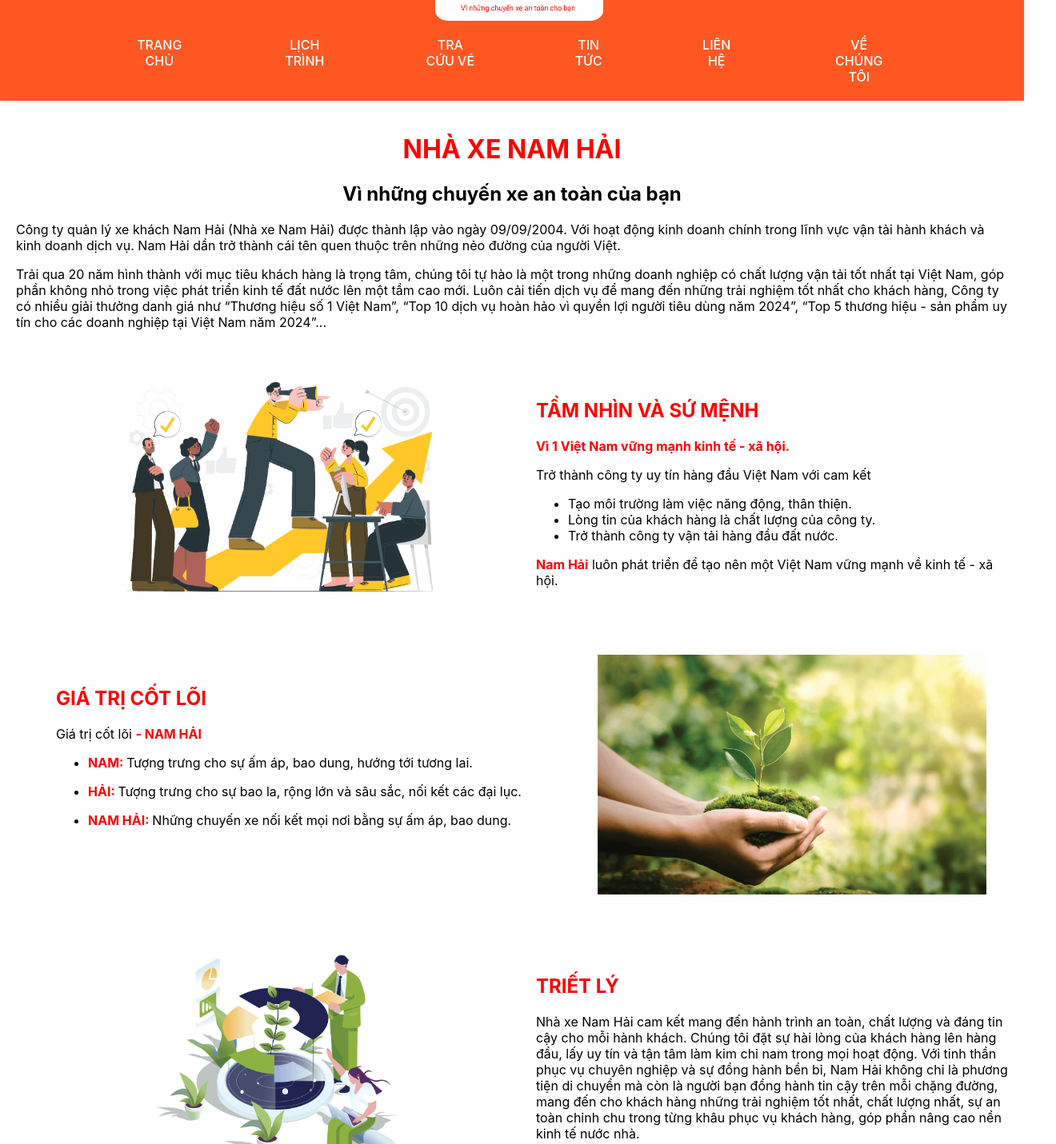
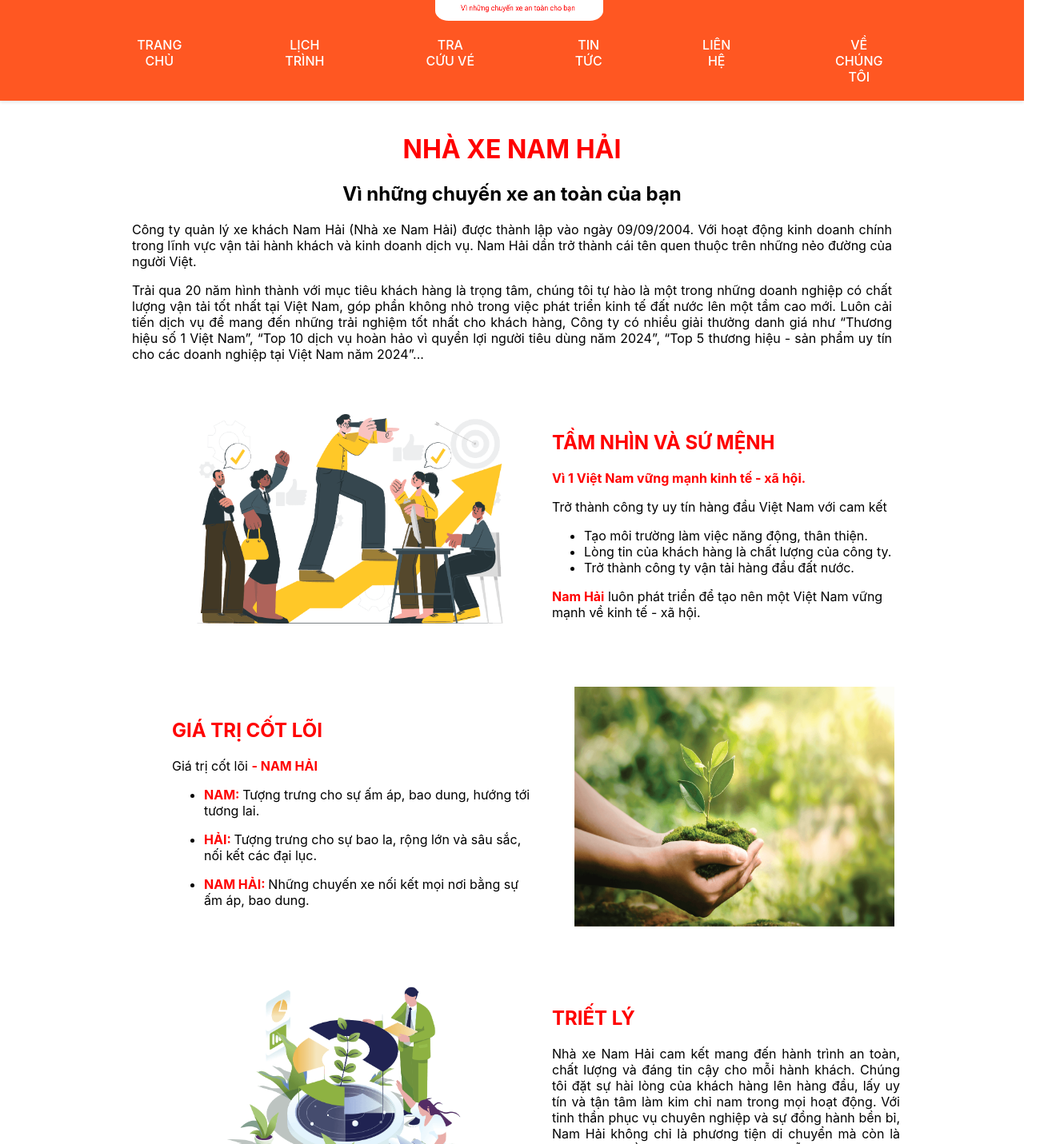
Before and after one commit to karuto1311/cnpm-, a React (Vite) app in the folder WebXeKhach/: page /about in a window 1280 px wide. Shown: the part 144-1575 px from the top of the page at 80% size, 1320 px wide, since content can reach past the window. Built offline with nearby package versions, Linux system fonts and the light colour scheme.

Commit message:
update about+contact

```diff
--- a/WebXeKhach/src/Components/AboutContent.jsx
+++ b/WebXeKhach/src/Components/AboutContent.jsx
@@ -12,8 +12,8 @@
         <h1 style={{color:'#FF0000'}}>NHÀ XE NAM HẢI</h1>
         <h2>Vì những chuyến xe an toàn của bạn</h2>
           <div className="intro.content" style={{textAlign:'start'}}>
-              <p>Công ty quản lý xe khách Nam Hải (Nhà xe Nam Hải) được thành lập vào ngày 09/09/2004. Với hoạt động kinh doanh chính trong lĩnh vực vận tải hành khách và kinh doanh dịch vụ. Nam Hải dần trở thành cái tên quen thuộc trên những nẻo đường của người Việt. </p>
-              <p>Trải qua 20 năm hình thành với mục tiêu khách hàng là trọng tâm, chúng tôi tự hào là một trong những doanh nghiệp có chất lượng vận tải tốt nhất tại Việt Nam, góp phần không nhỏ trong việc phát triển kinh tế đất nước lên một tầm cao mới. Luôn cải tiến dịch vụ để mang đến những trải nghiệm tốt nhất cho khách hàng, Công ty có nhiều giải thưởng danh giá như “Thương hiệu số 1 Việt Nam”, “Top 10 dịch vụ hoàn hảo vì quyền lợi người tiêu dùng năm 2024”, “Top 5 thương hiệu - sản phẩm uy tín cho các doanh nghiệp tại Việt Nam năm 2024”...</p>
+              <p style={{textAlign:'justify'}}>Công ty quản lý xe khách Nam Hải (Nhà xe Nam Hải) được thành lập vào ngày 09/09/2004. Với hoạt động kinh doanh chính trong lĩnh vực vận tải hành khách và kinh doanh dịch vụ. Nam Hải dần trở thành cái tên quen thuộc trên những nẻo đường của người Việt. </p>
+              <p style={{textAlign:'justify'}}>Trải qua 20 năm hình thành với mục tiêu khách hàng là trọng tâm, chúng tôi tự hào là một trong những doanh nghiệp có chất lượng vận tải tốt nhất tại Việt Nam, góp phần không nhỏ trong việc phát triển kinh tế đất nước lên một tầm cao mới. Luôn cải tiến dịch vụ để mang đến những trải nghiệm tốt nhất cho khách hàng, Công ty có nhiều giải thưởng danh giá như “Thương hiệu số 1 Việt Nam”, “Top 10 dịch vụ hoàn hảo vì quyền lợi người tiêu dùng năm 2024”, “Top 5 thương hiệu - sản phẩm uy tín cho các doanh nghiệp tại Việt Nam năm 2024”...</p>
           </div>
           <div className="body-content">
             <div className="body-image"><img src={about1} height="100%"></img></div>
@@ -39,13 +39,13 @@
               <li><p><a style={{color:'#FF0000', fontWeight:'bold'}}>NAM HẢI: </a>Những chuyến xe nối kết mọi nơi bằng sự ấm áp, bao dung.</p></li>
             </ul>
             </div>
-            <div className="body-image"><img src={about2} height="100%" ></img></div>
+            <div className="body-image"><img src={about2} height="100%" width={400}></img></div>
           </div>
           <div className="body-content">
             <div className="body-image"><img src={about3} height="100%"></img></div>
             <div className="body-text">
             <h2 style={{ color:'#FF0000'}}>TRIẾT LÝ</h2>
-              <p>Nhà xe Nam Hải cam kết mang đến hành trình an toàn, chất lượng và đáng tin cậy cho mỗi hành khách. Chúng tôi đặt sự hài lòng của khách hàng lên hàng đầu, lấy uy tín và tận tâm làm kim chỉ nam trong mọi hoạt động. Với tinh thần phục vụ chuyên nghiệp và sự đồng hành bền bỉ, Nam Hải không chỉ là phương tiện di chuyển mà còn là người bạn đồng hành tin cậy trên mỗi chặng đường, mang đến cho khách hàng những trải nghiệm tốt nhất, chất lượng nhất, sự an toàn chỉnh chu trong từng khâu phục vụ khách hàng, góp phần nâng cao nền kinh tế nước nhà.</p>
+              <p style={{textAlign:'justify'}}>Nhà xe Nam Hải cam kết mang đến hành trình an toàn, chất lượng và đáng tin cậy cho mỗi hành khách. Chúng tôi đặt sự hài lòng của khách hàng lên hàng đầu, lấy uy tín và tận tâm làm kim chỉ nam trong mọi hoạt động. Với tinh thần phục vụ chuyên nghiệp và sự đồng hành bền bỉ, Nam Hải không chỉ là phương tiện di chuyển mà còn là người bạn đồng hành tin cậy trên mỗi chặng đường, mang đến cho khách hàng những trải nghiệm tốt nhất, chất lượng nhất, sự an toàn chỉnh chu trong từng khâu phục vụ khách hàng, góp phần nâng cao nền kinh tế nước nhà.</p>
             </div>
           </div>
         </div>
--- a/WebXeKhach/src/Components/ContactContent.jsx
+++ b/WebXeKhach/src/Components/ContactContent.jsx
@@ -22,7 +22,7 @@
           </div>
         </div>
         <div className='form-content'>
-         <h2 style={{color:'#FF0000', textAlign:'left'}}><img src={letter} width={50} height={50}/>  Gửi thông tin cho chúng tôi</h2>
+         <h2 style={{color:'#FF0000', textAlign:'left'}}><img src={letter} width={30} height={25}/>  Gửi thông tin cho chúng tôi</h2>
           <form >
              <fieldset>
                 <input type='text' name='Hoten' placeholder='Họ và tên'/>
--- a/WebXeKhach/src/assets/Css/About.css
+++ b/WebXeKhach/src/assets/Css/About.css
@@ -1,12 +1,14 @@
 .About-content {
-padding: 20px;
+padding: 20px 165px;
 height: fit-content;
+
 }
 
 .intro.content {
     margin: 20px;
     text-size-adjust: 15;
     padding: 10px;
+
 }
 .body-content {
     display: flex;
--- a/WebXeKhach/src/assets/Css/Contact.css
+++ b/WebXeKhach/src/assets/Css/Contact.css
@@ -7,9 +7,10 @@
 }
 .info-content {
     height: auto;
-    width: 40%;
+    width: 30%;
     text-align: center;
-    padding: 10px;
+    padding-left: 40px;
+    margin-right: 20px;
 }
 .info-content-detail{
     text-align: left;
@@ -17,7 +18,7 @@
 }
 .form-content {
     height: auto;
-    width: 60%;
+    width: 70%;
     padding: 10px;
     display: flex;
     flex-direction: column;
```
